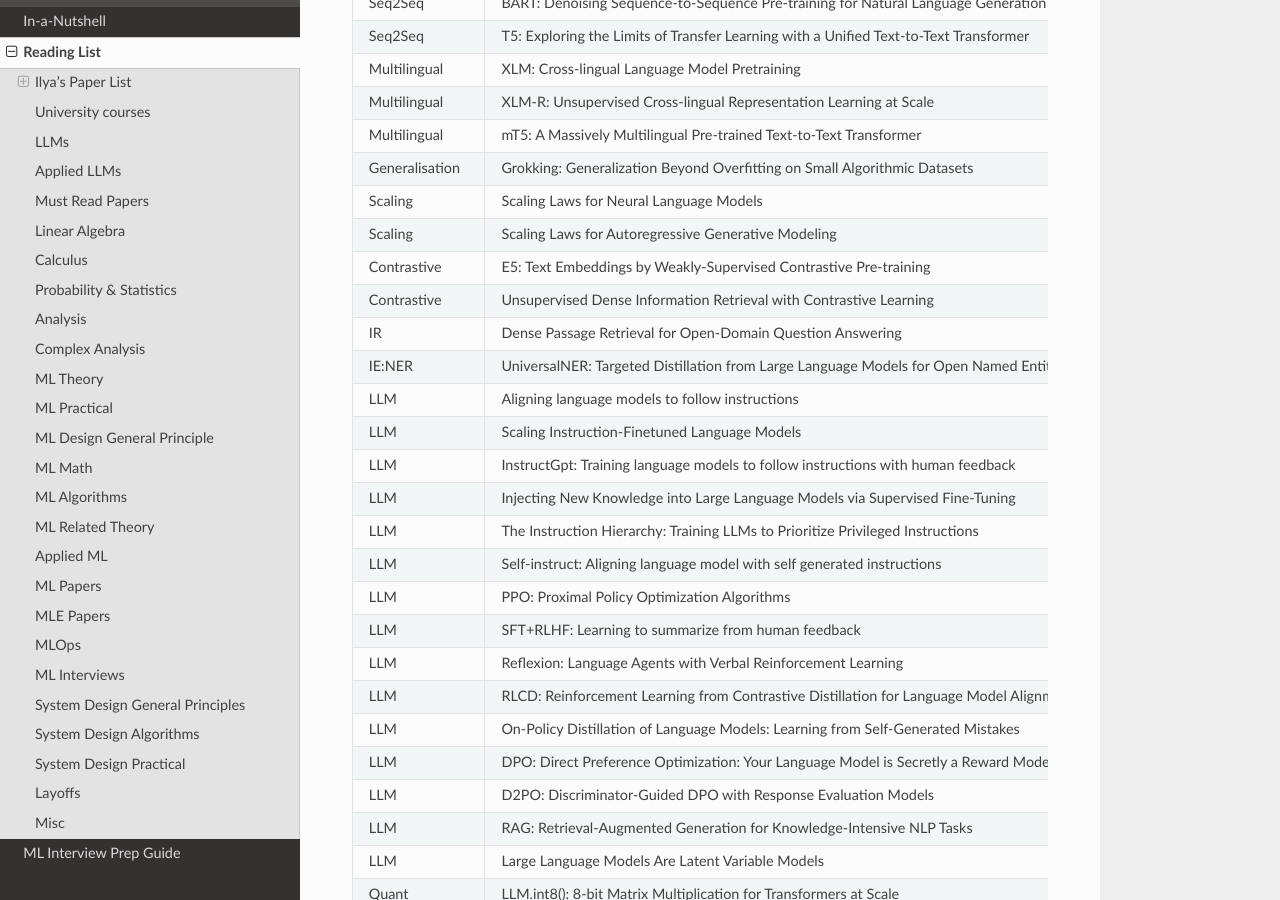
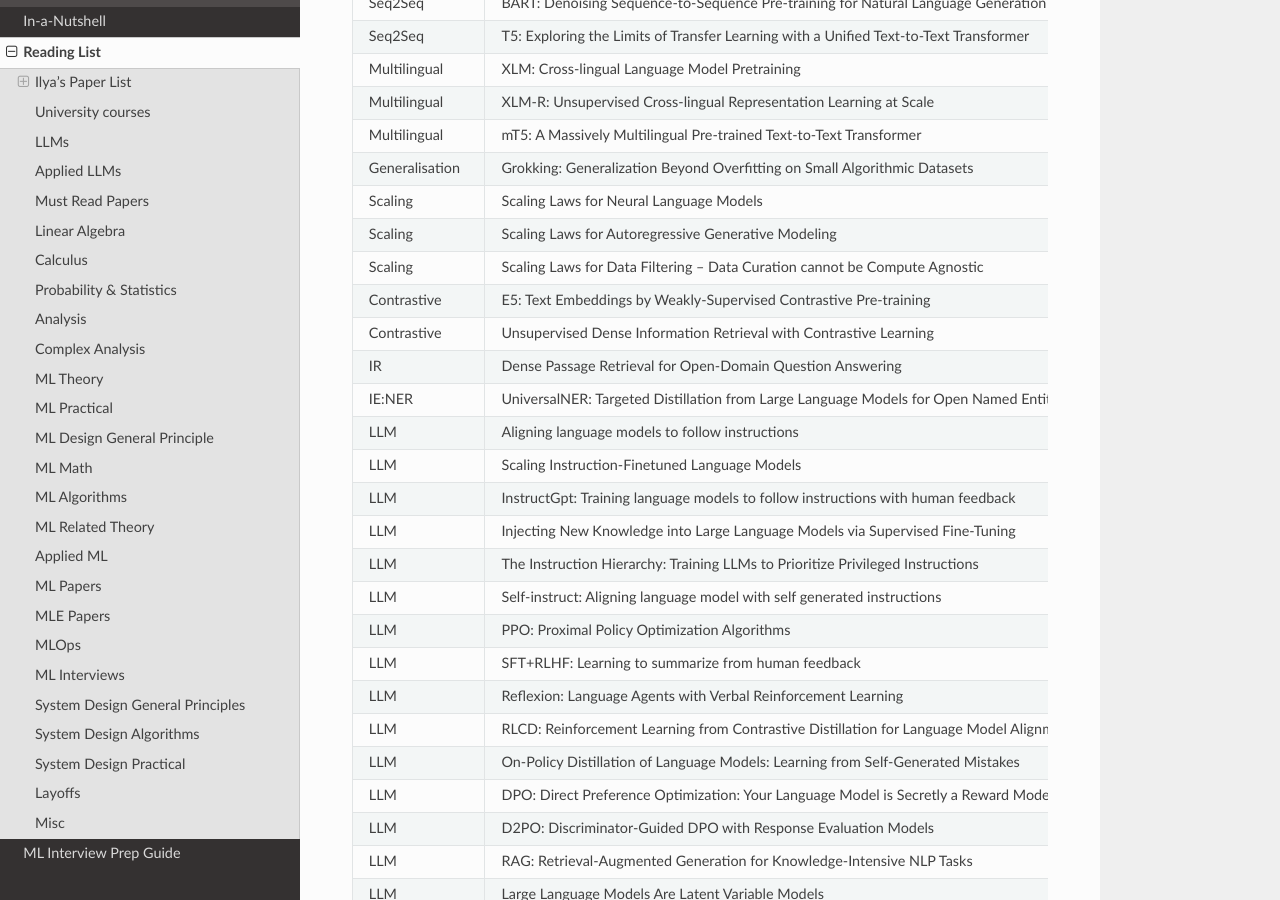
Before and after one commit to uselesstechjunks/leetcode, a Sphinx documentation site: the page built from docs/source/readlist.rst, in a window 1280 px wide and 900 px high, scrolled down 3911 px. Built offline with Sphinx 7.4.7 and the Read the Docs theme 2.0.0, drawn with Linux system fonts in a browser that asks for light colours.

Commit message:
Update readlist.rst

```diff
--- a/docs/source/readlist.rst
+++ b/docs/source/readlist.rst
@@ -157,6 +157,7 @@ Must Read Papers
 		Generalisation,Grokking: Generalization Beyond Overfitting on Small Algorithmic Datasets
 		Scaling, Scaling Laws for Neural Language Models
 		Scaling, Scaling Laws for Autoregressive Generative Modeling
+		Scaling, Scaling Laws for Data Filtering -- Data Curation cannot be Compute Agnostic
 		Contrastive, E5: Text Embeddings by Weakly-Supervised Contrastive Pre-training
 		Contrastive, Unsupervised Dense Information Retrieval with Contrastive Learning
 		IR, Dense Passage Retrieval for Open-Domain Question Answering
```
